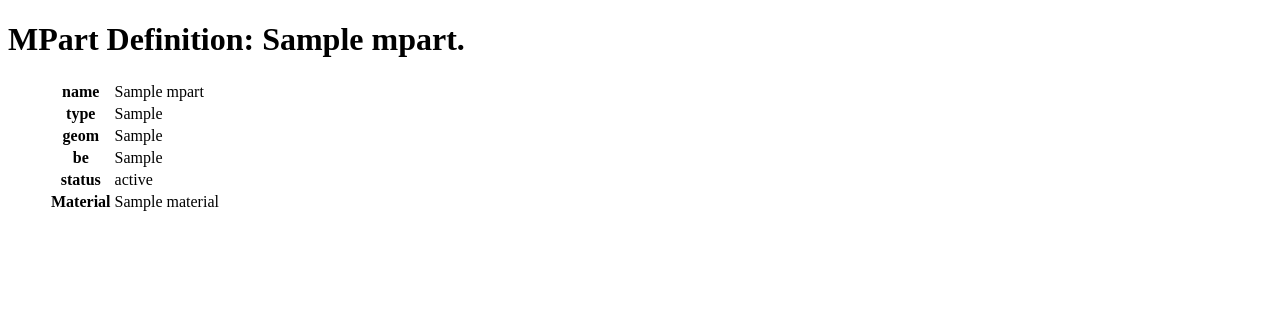
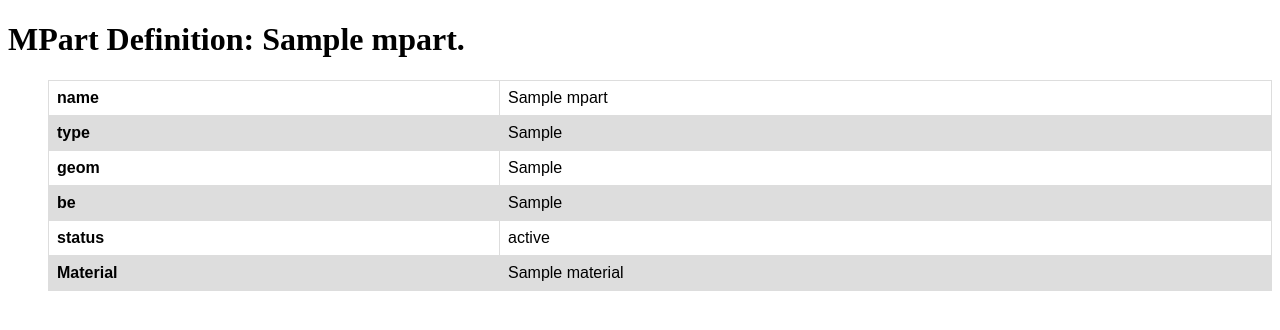
Before and after one commit to remicaumette/python_magnetdb, a Flask app: page /mpart/1 in a window 1280 px wide. Shown: the top 330 px of the page. Run offline with Flask 3, Linux system fonts and the light colour scheme; tables that the repository leaves empty hold one stand-in row (values such as "Sample post").

Commit message:
Add style for table

```diff
--- a/python_magnetdb/templates/mparts/view.html
+++ b/python_magnetdb/templates/mparts/view.html
@@ -1,6 +1,23 @@
 <!DOCTYPE html>
 <html lang="en">
 <head>
+    <style>
+        table {
+          font-family: arial, sans-serif;
+          border-collapse: collapse;
+          width: 100%;
+        }
+
+        td, th {
+          border: 1px solid #dddddd;
+          text-align: left;
+          padding: 8px;
+        }
+
+        tr:nth-child(even) {
+          background-color: #dddddd;
+        }
+    </style>
     <title>MPart Definition: {{mpart['name']}}.</title>
 </head>
 <body>
```
Also changed, not shown: python_magnetdb/templates/magnets/view.html (+17 -0 lines), python_magnetdb/templates/materials/view.html (+17 -0 lines), python_magnetdb/templates/msites/view.html (+17 -0 lines).
